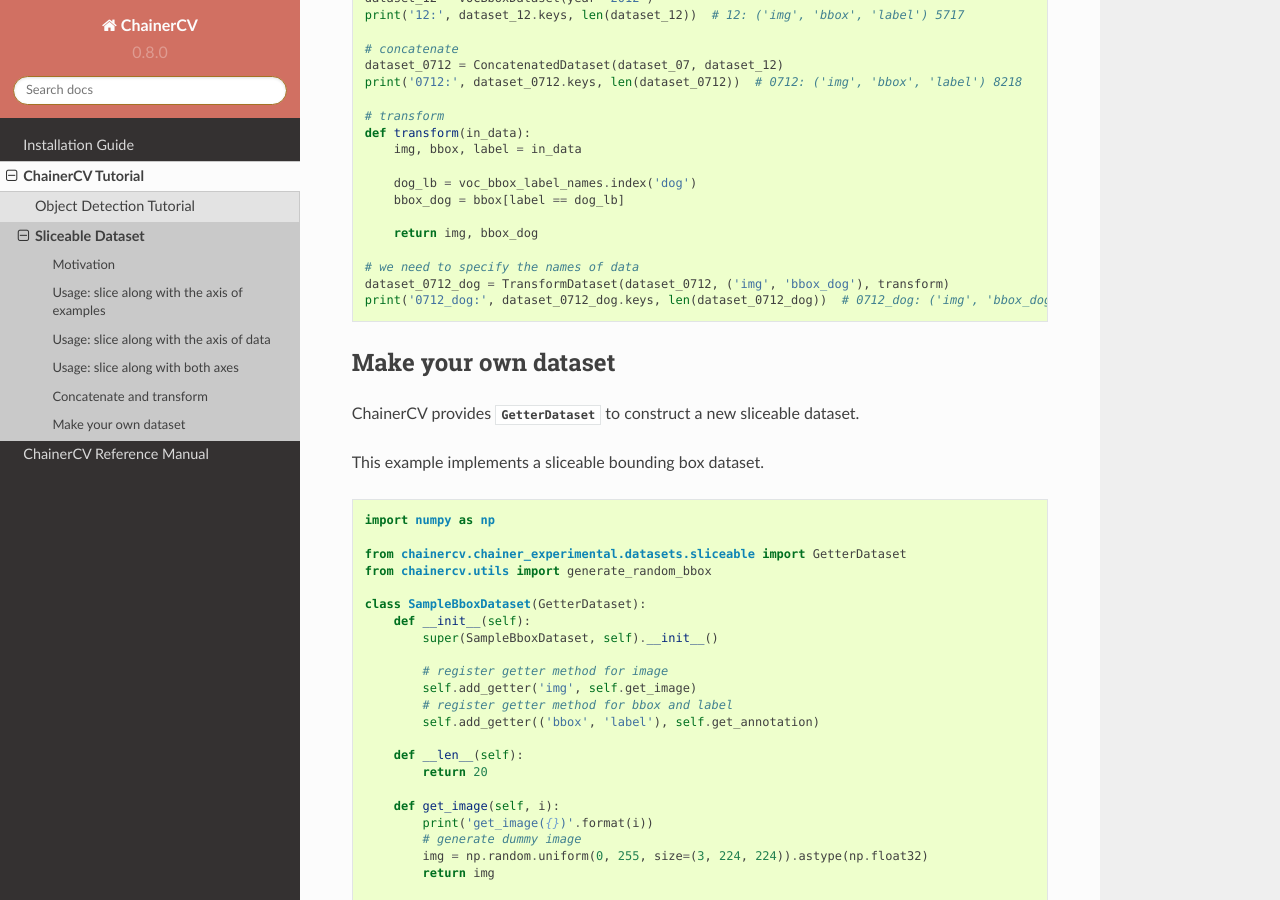
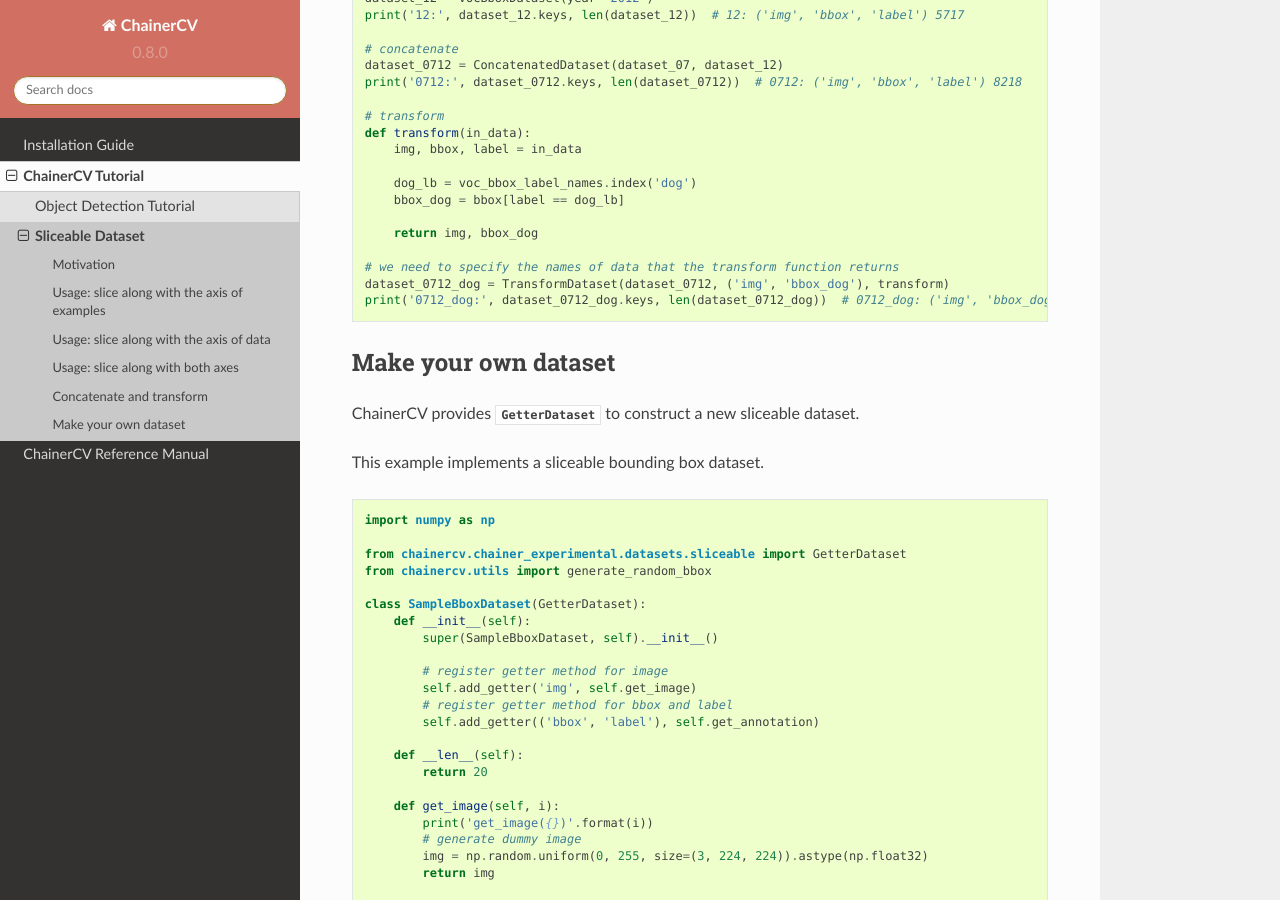
Before and after one commit to chainer/chainercv, a Sphinx documentation site: the page built from docs/source/tutorial/sliceable.rst, in a window 1280 px wide and 900 px high, scrolled down 3094 px. Built offline with Sphinx 7.4.7 and the Read the Docs theme 2.0.0, drawn with Linux system fonts in a browser that asks for light colours.

Commit message:
more explicit

```diff
--- a/docs/source/tutorial/sliceable.rst
+++ b/docs/source/tutorial/sliceable.rst
@@ -184,7 +184,7 @@ is that they take sliceable dataset(s) and return a sliceable dataset.
 
         return img, bbox_dog
 
-    # we need to specify the names of data
+    # we need to specify the names of data that the transform function returns
     dataset_0712_dog = TransformDataset(dataset_0712, ('img', 'bbox_dog'), transform)
     print('0712_dog:', dataset_0712_dog.keys, len(dataset_0712_dog))  # 0712_dog: ('img', 'bbox_dog') 8218
 
```
